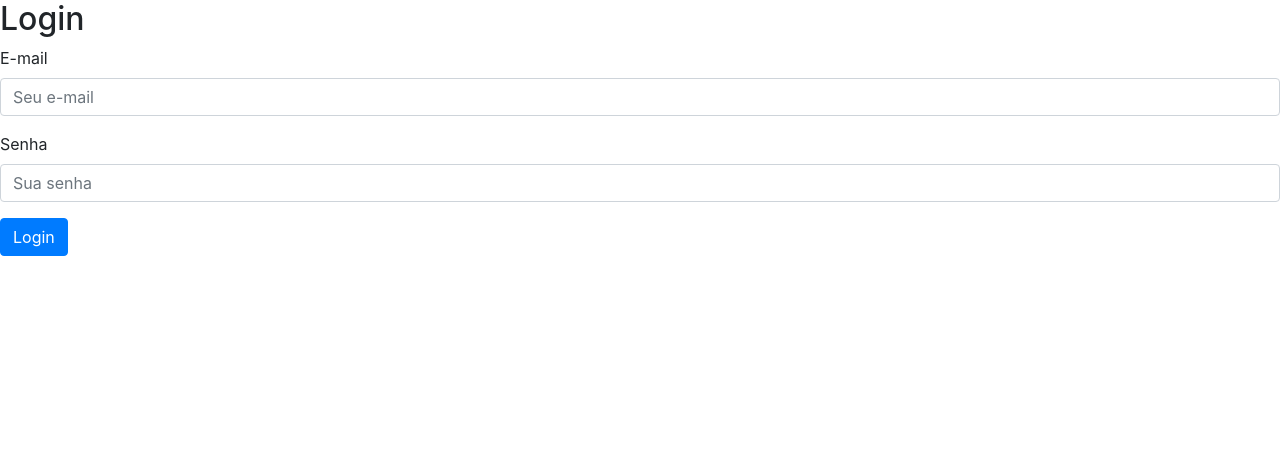
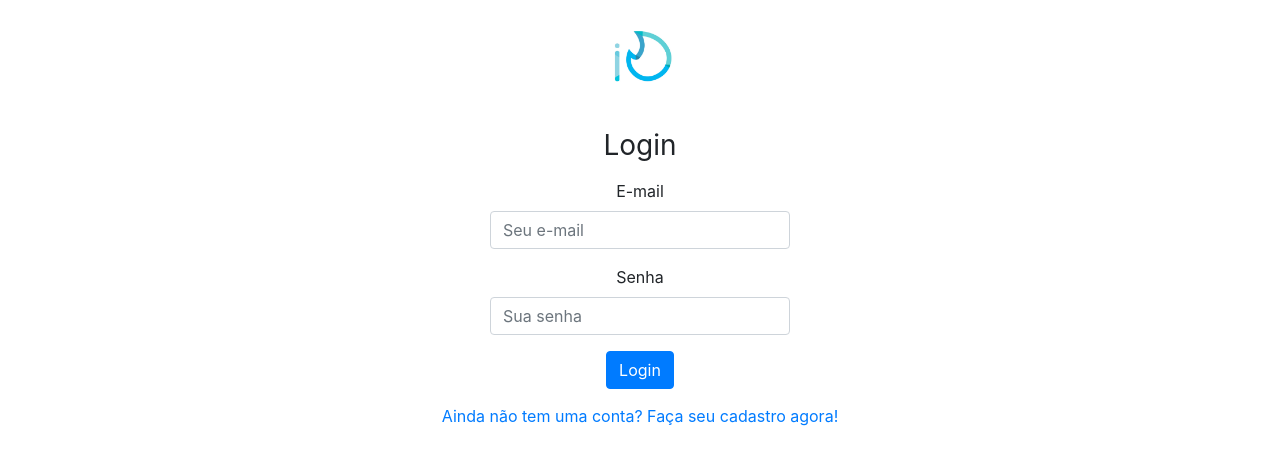
Before and after one commit to bugbusters-ijunior/itinder, a Flask app: page /login in a window 1280 px wide. Shown: the top 465 px of the page. Run offline with Flask 2, Linux system fonts and the light colour scheme; some libraries are stand-ins or nearby versions.

Commit message:
Página de login

```diff
--- /dev/null
+++ b/app/static/css/login.css
@@ -0,0 +1,18 @@
+body{
+    align-items: center;
+}
+
+.text-center {
+    text-align: center;
+}
+
+.form-login{
+    width: 100%;
+    max-width: 330px;
+    padding: 15px;
+    margin: auto;
+}
+
+button{
+    padding: 20px;
+}
--- a/app/templates/login.html
+++ b/app/templates/login.html
@@ -4,11 +4,14 @@
     <meta charset="UTF-8">
     <meta name="viewport" content="width=device-width, initial-scale=1.0">
     <title>Login</title>
+
     <link rel="stylesheet" href="{{url_for('static', filename='css/bootstrap.min.css')}}">
+    <link rel="stylesheet" href="{{url_for('static', filename='css/login.css')}}">
 </head>
-<body>
-    <h2>Login</h2>
-    <form action="" method="POST">
+<body class="text-center">
+    <form class="form-login" action="" method="POST">
+        <img class="mb-4" src="{{url_for('static', filename='images/icone.itinder.jpeg')}}" alt="Ícone iTinder" width="90" height="90">
+    <h1 class="h3 mb-3 font-weight-normal">Login</h1>
         {{ form.csrf_token }}
         <div class="form-group">
             <label>E-mail</label>
@@ -20,5 +23,6 @@
         </div>
         <button type="submit" class="btn btn-primary">Login</button>
     </form>
+    <a href="{{'cadastro_trainee'}}">Ainda não tem uma conta? Faça seu cadastro agora!</a>
 </body>
 </html>
```
Also changed, not shown: app/static/images/icone.itinder.jpeg (added).
